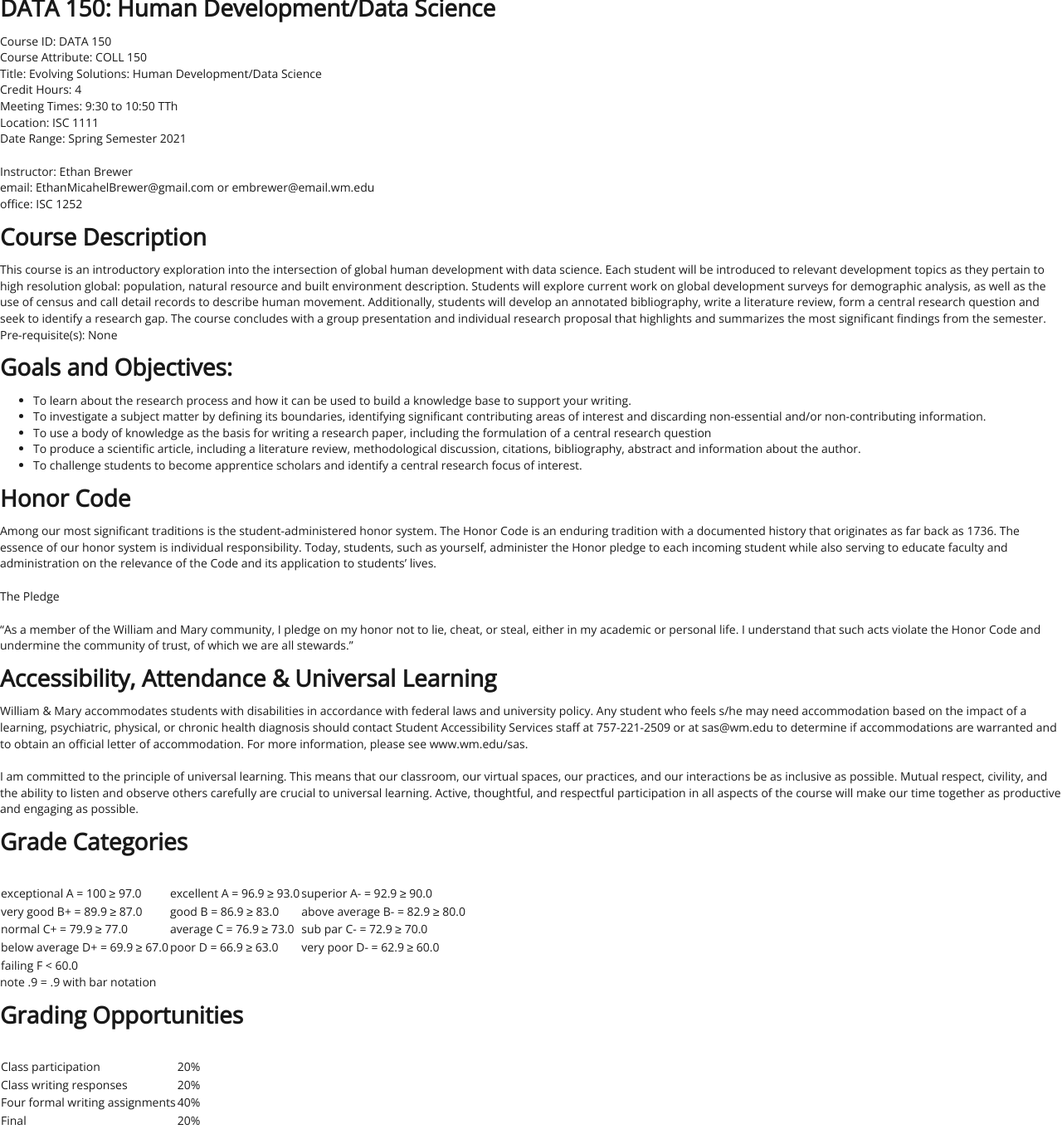
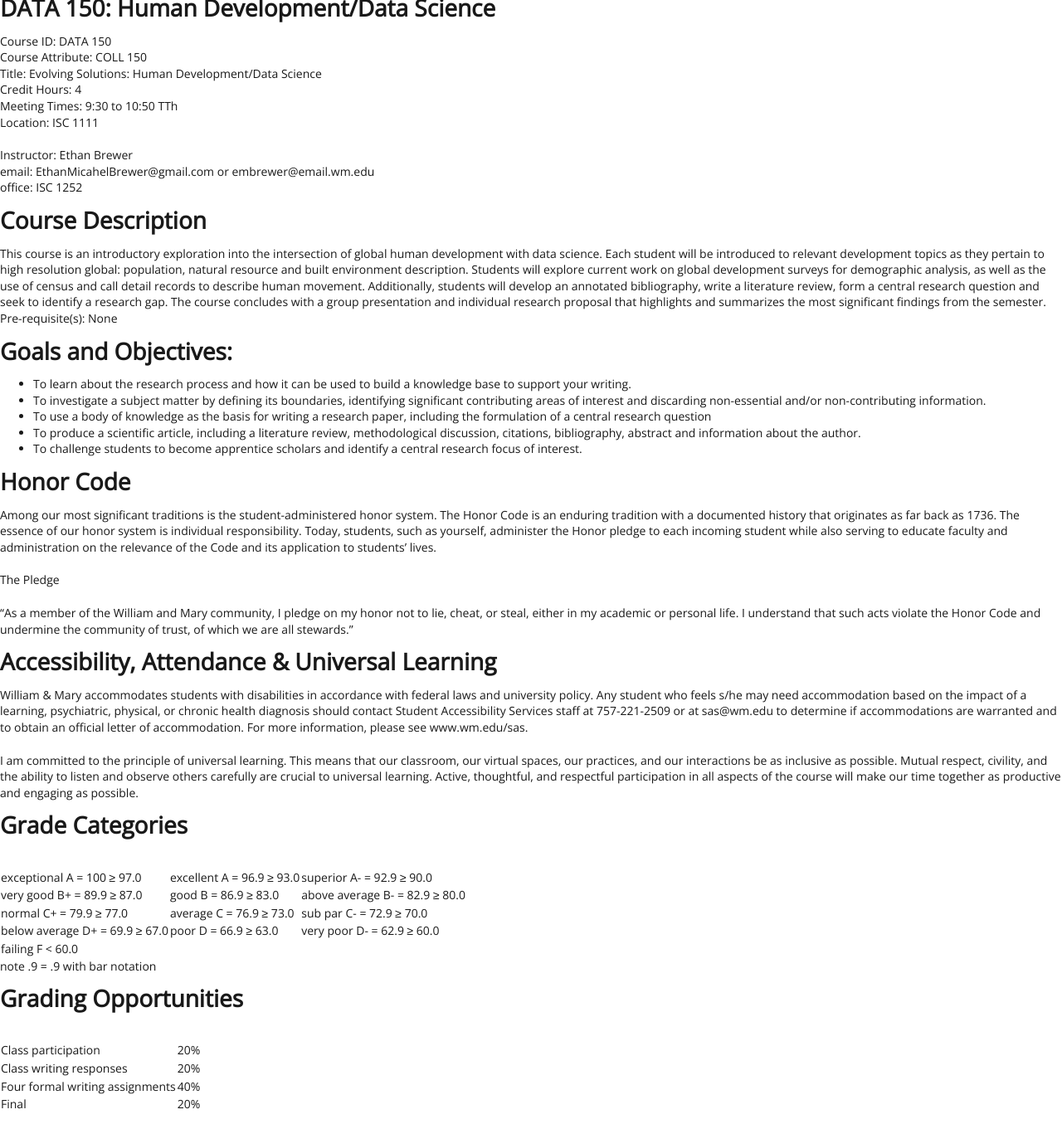
Before and after one commit to EMBrewer/dat150, a Jekyll site: the page built from _posts/2021-09-17-syllabus.md, in a window 1280 px wide. Shown: the whole page at 83% size. Built offline with Jekyll 4.4.1, drawn with Linux system fonts in a browser that asks for light colours; our own code applies the rules of GitHub Pages for plain Markdown files.

Commit message:
Update 2021-09-17-syllabus.md

```diff
--- a/_posts/2021-09-17-syllabus.md
+++ b/_posts/2021-09-17-syllabus.md
@@ -6,7 +6,6 @@ Title: Evolving Solutions: Human Development/Data Science
 Credit Hours: 4
 Meeting Times: 9:30 to 10:50 TTh
 Location: ISC 1111
-Date Range: Spring Semester 2021
 
 Instructor: Ethan Brewer
 email: EthanMicahelBrewer@gmail.com or embrewer@email.wm.edu
```
